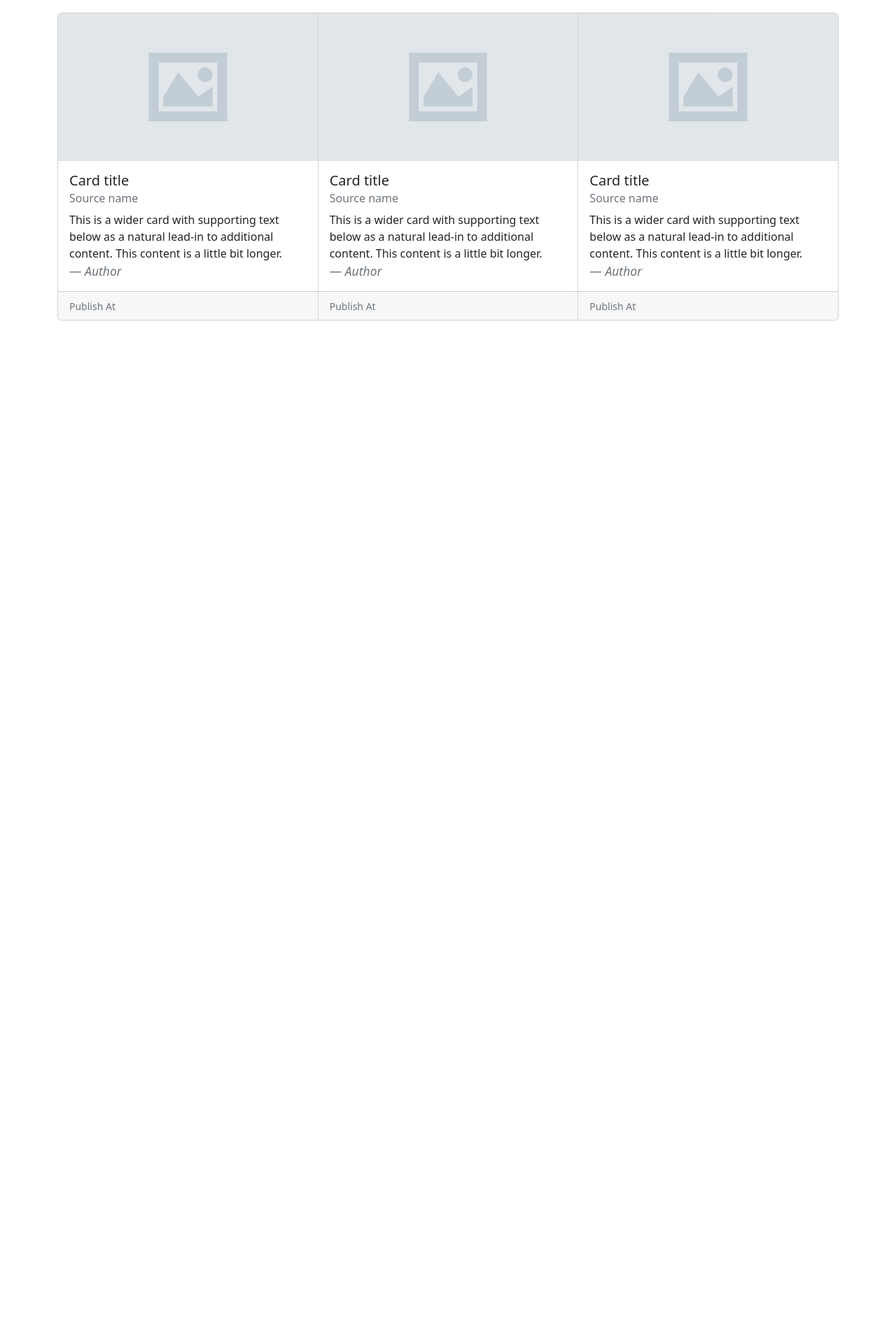
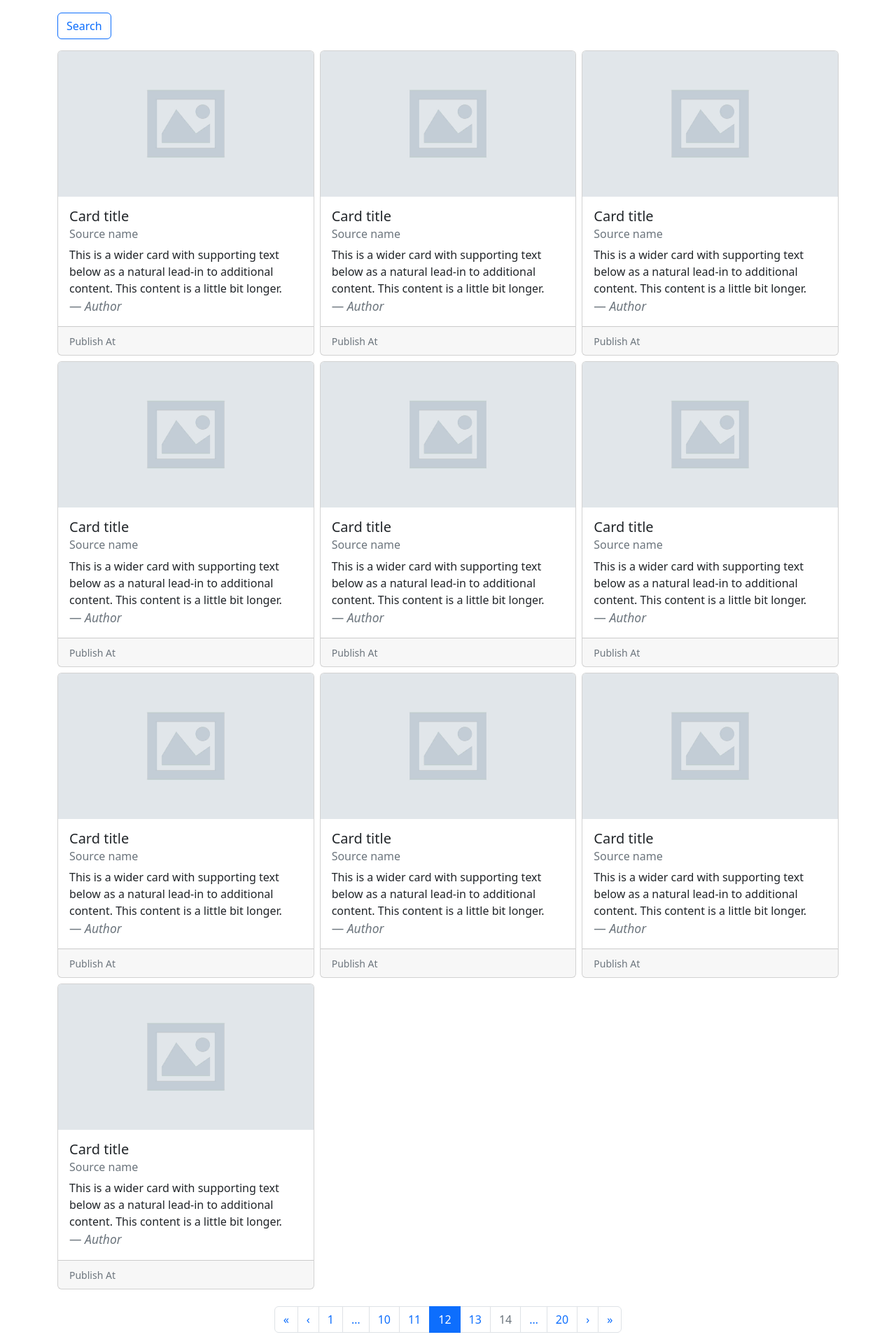
Before and after one commit to VendettaTVV/News, a React (Create React App) app: page / in a window 1280 px wide. Shown: the part 86-2006 px from the top of the page at 70% size. Before the commit the page ends 800 px from the top, so only its background shows below. Built offline with nearby package versions, Linux system fonts and the light colour scheme.

Commit message:
form & layout

```diff
--- a/src/App.js
+++ b/src/App.js
@@ -1,7 +1,8 @@
 import 'bootstrap/dist/css/bootstrap.min.css';
 import Container from 'react-bootstrap/Container';
-import NewsGrourComponent from './Body/NewsGroup';
-import HeaderComponent from './Body/Header';
+import NewsGrourComponent from './Body';
+import HeaderComponent from './Header/Index';
+import PaginationComponent from './Footer';
 
 
 
@@ -10,6 +11,7 @@ function App() {
     <Container>
       <HeaderComponent/>
       <NewsGrourComponent />
+      <PaginationComponent/>
     </Container>
   );
 }
--- /dev/null
+++ b/src/Body/Form.js
@@ -0,0 +1,61 @@
+import Offcanvas from 'react-bootstrap/Offcanvas';
+import Button from 'react-bootstrap/Button';
+import Form from 'react-bootstrap/Form';
+import InputGroup from 'react-bootstrap/InputGroup';
+
+function FormComponent({ show, handleClose }) {
+    const languages = [
+        { label: 'English', code: 'en' },
+        { label: 'Russian', code: 'ru' },
+        { label: 'Germany', code: 'de' },
+        { label: 'French', code: 'fr' },
+        { label: 'Spanish', code: 'es' },
+    ];
+    return (
+        <Offcanvas show={show} onHide={handleClose}>
+            <Offcanvas.Header closeButton>
+                <Offcanvas.Title>Search news</Offcanvas.Title>
+            </Offcanvas.Header>
+            <Offcanvas.Body>
+                <Form>
+                    <Form.Group className="mb-3">
+                        <Form.Label>Keywords</Form.Label>
+                        <Form.Control type="text" placeholder="Enter keywords or phrases" />
+                        <Form.Text className="text-muted">
+                            Advanced search is supported here
+                        </Form.Text>
+                    </Form.Group>
+                    {['title', 'description', 'content'].map((type) => (
+                        <div key={`${type}`} className="mb-3">
+                            <Form.Check
+                                label={type}
+                                name="searchIn"
+                                type='checkbox'
+                                id={`inline-${type}-1`}
+                            />
+                        </div>
+                    ))}
+                    <Form.Group className="mb-3">
+                        <Form.Label>From - To</Form.Label>
+                        <InputGroup className="mb-3">
+                            <Form.Control aria-label="from" />
+                            <Form.Control aria-label="to" />
+                        </InputGroup>
+                    </Form.Group>
+                    <Form.Group className="mb-3">
+                        <Form.Label>Select language</Form.Label>
+                        <Form.Select>
+                           {languages.map((lang) => (
+                            <option>{lang.label}</option>
+                           ))}
+                        </Form.Select>
+                    </Form.Group>
+                    <Button variant="primary" type="submit" className='w-100'>
+                        Submit
+                    </Button>
+                </Form>
+            </Offcanvas.Body>
+        </Offcanvas>
+    );
+}
+export default FormComponent;
--- a/src/Body/News.scss
+++ b/src/Body/News.scss
@@ -1,12 +1,12 @@
 $hoverBackgrounColor: #dbf8e25e;
-.card-group{
+
 .card {
     &:hover {
         background-color: $hoverBackgrounColor;
         cursor: pointer;
+
         .card-title {
             text-decoration: underline;
         }
     }
 }
-}
--- a/src/Body/NewsGroup.js
+++ /dev/null
@@ -1,15 +0,0 @@
-import CardGroup from 'react-bootstrap/CardGroup';
-import NewsCardComponent from './NewsCard';
-import './News.scss';
-
-function NewsGrourComponent() {
-    return (
-        <CardGroup>
-            <NewsCardComponent/>
-            <NewsCardComponent/>
-            <NewsCardComponent/>
-        </CardGroup>
-    );
-}
-
-export default NewsGrourComponent;
--- /dev/null
+++ b/src/Body/index.js
@@ -0,0 +1,31 @@
+import { useState } from 'react';
+import Col from 'react-bootstrap/Col';
+import Row from 'react-bootstrap/Row';
+import Button from 'react-bootstrap/Button';
+import NewsCardComponent from './NewsCard';
+import './News.scss';
+import FormComponent from './Form';
+
+function NewsGrourComponent() {
+    const [show, setShow] = useState(false);
+
+    const handleShow = () => setShow(true);
+    const handleClose = () => setShow(false);
+    return (
+        <>
+            <Button variant="outline-primary" onClick={handleShow} className='mb-3'>
+                Search
+            </Button>
+            <Row xs={1} md={2} lg={3} className="g-2">
+                {Array.from({ length: 10 }).map((_, idx) => (
+                    <Col key={idx}>
+                        <NewsCardComponent />
+                    </Col>
+                ))}
+            </Row>
+            <FormComponent show={show} handleClose={handleClose}/>
+        </>
+    );
+}
+
+export default NewsGrourComponent;
--- /dev/null
+++ b/src/Footer/index.js
@@ -0,0 +1,26 @@
+
+import Pagination from 'react-bootstrap/Pagination';
+
+function PaginationComponent() {
+  return (
+    <Pagination className='mt-4 justify-content-center'>
+      <Pagination.First />
+      <Pagination.Prev />
+      <Pagination.Item>{1}</Pagination.Item>
+      <Pagination.Ellipsis />
+
+      <Pagination.Item>{10}</Pagination.Item>
+      <Pagination.Item>{11}</Pagination.Item>
+      <Pagination.Item active>{12}</Pagination.Item>
+      <Pagination.Item>{13}</Pagination.Item>
+      <Pagination.Item disabled>{14}</Pagination.Item>
+
+      <Pagination.Ellipsis />
+      <Pagination.Item>{20}</Pagination.Item>
+      <Pagination.Next />
+      <Pagination.Last />
+    </Pagination>
+  );
+}
+
+export default PaginationComponent;
--- a/src/Body/Header.js
+++ b/src/Header/Index.js
@@ -1,6 +1,7 @@
 import Navbar from 'react-bootstrap/Navbar';
 import Container from 'react-bootstrap/Container';
 import logo from '../logo.svg';
+
 function HeaderComponent() {
     return (
         <Navbar bg="light" className='mb-5'>
@@ -13,7 +14,7 @@ function HeaderComponent() {
                         height="30"
                         className="d-inline-block align-top"
                     />{' '}
-                    React Bootstrap
+                    News
                 </Navbar.Brand>
             </Container>
         </Navbar>
--- a/src/index.css
+++ /dev/null
@@ -1,13 +0,0 @@
-body {
-  margin: 0;
-  font-family: -apple-system, BlinkMacSystemFont, 'Segoe UI', 'Roboto', 'Oxygen',
-    'Ubuntu', 'Cantarell', 'Fira Sans', 'Droid Sans', 'Helvetica Neue',
-    sans-serif;
-  -webkit-font-smoothing: antialiased;
-  -moz-osx-font-smoothing: grayscale;
-}
-
-code {
-  font-family: source-code-pro, Menlo, Monaco, Consolas, 'Courier New',
-    monospace;
-}
--- a/src/index.js
+++ b/src/index.js
@@ -1,6 +1,5 @@
 import React from 'react';
 import ReactDOM from 'react-dom/client';
-import './index.css';
 import App from './App';
 import reportWebVitals from './reportWebVitals';
 
```
Also changed, not shown: src/App.css (deleted, +0 -38 lines), src/Test/Arrow.js (renamed from src/Arrow.js), src/Test/class.js (renamed from src/class.js). Lines whose indentation alone changed are shown as unchanged.
